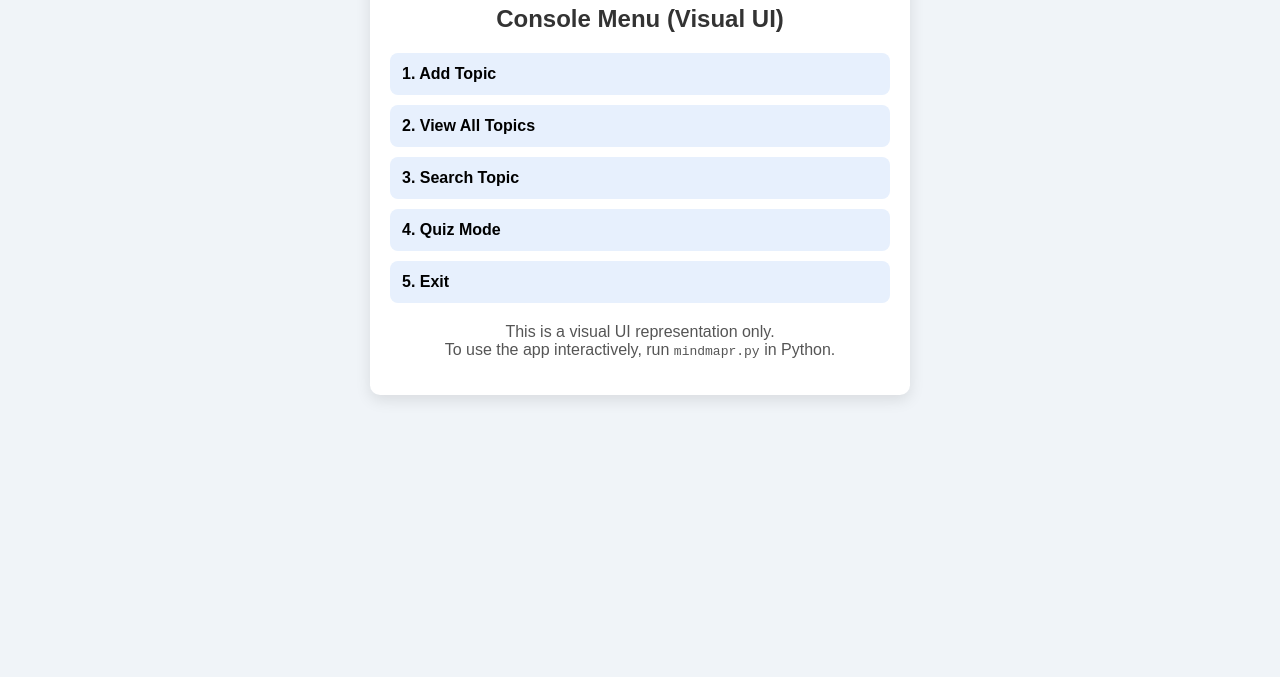
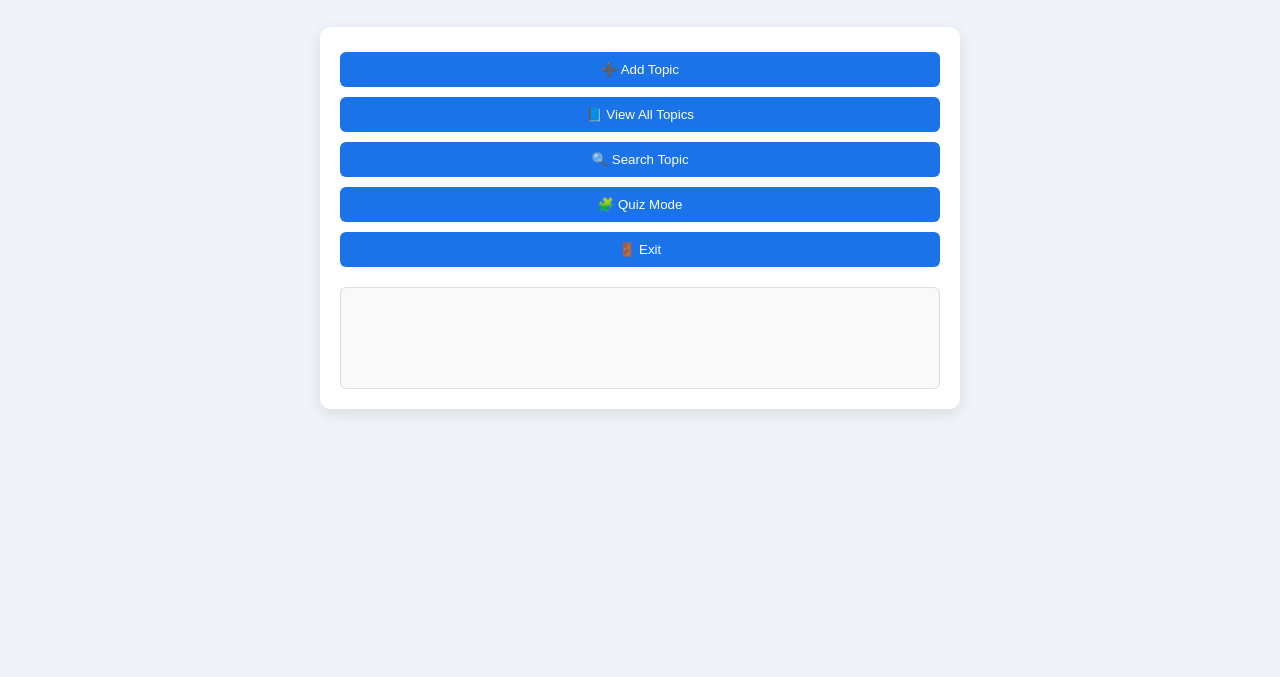
Before and after one commit to PavanCh26/MindMapr-SmartRevision, a plain HTML site: page index.html in a window 1280 px wide. Shown: the part 123-800 px from the top of the page. Drawn offline with Linux system fonts and the light colour scheme.

Commit message:
Update index.html

```diff
--- a/index.html
+++ b/index.html
@@ -6,64 +6,139 @@
 <title>MindMapr – Smart Revision Assistant</title>
 <style>
     body {
-        font-family: 'Arial', sans-serif;
+        font-family: Arial, sans-serif;
         background-color: #f0f4f8;
-        margin: 20px;
+        margin: 0;
+        padding: 0;
     }
-    h1 {
-        color: #1a73e8;
+    header {
+        background-color: #1a73e8;
+        color: white;
         text-align: center;
+        padding: 20px;
     }
-    .menu {
-        max-width: 500px;
+    .container {
+        max-width: 600px;
         margin: 30px auto;
-        background-color: #fff;
+        background: #fff;
         padding: 20px;
         border-radius: 10px;
         box-shadow: 0px 5px 15px rgba(0,0,0,0.1);
     }
-    .menu h2 {
-        text-align: center;
-        color: #333;
+    button {
+        background-color: #1a73e8;
+        color: white;
+        border: none;
+        padding: 10px 15px;
+        border-radius: 6px;
+        cursor: pointer;
+        margin: 5px 0;
+        width: 100%;
     }
-    .menu ul {
-        list-style: none;
-        padding: 0;
+    button:hover {
+        background-color: #155fc4;
     }
-    .menu li {
-        background: #e7f0fd;
-        margin: 10px 0;
-        padding: 12px;
-        border-radius: 8px;
-        cursor: default;
-        font-weight: bold;
-        transition: 0.3s;
+    #output {
+        background-color: #f9f9f9;
+        border: 1px solid #ddd;
+        border-radius: 6px;
+        padding: 10px;
+        margin-top: 15px;
+        min-height: 80px;
     }
-    .menu li:hover {
-        background: #d0e2fc;
-    }
-    .note {
-        text-align: center;
-        margin-top: 20px;
-        color: #555;
+    input, textarea {
+        width: 100%;
+        padding: 8px;
+        margin: 6px 0;
+        border-radius: 5px;
+        border: 1px solid #ccc;
     }
 </style>
 </head>
 <body>
 
-<h1>MindMapr – Smart Revision Assistant</h1>
+<header>
+    <h1>MindMapr – Smart Revision Assistant</h1>
+</header>
 
-<div class="menu">
-    <h2>Console Menu (Visual UI)</h2>
-    <ul>
-        <li>1. Add Topic</li>
-        <li>2. View All Topics</li>
-        <li>3. Search Topic</li>
-        <li>4. Quiz Mode</li>
-        <li>5. Exit</li>
-    </ul>
-    <p class="note">This is a visual UI representation only.<br>To use the app interactively, run <code>mindmapr.py</code> in Python.</p>
+<div class="container">
+    <button onclick="addTopic()">➕ Add Topic</button>
+    <button onclick="viewAll()">📘 View All Topics</button>
+    <button onclick="searchTopic()">🔍 Search Topic</button>
+    <button onclick="quizMode()">🧩 Quiz Mode</button>
+    <button onclick="exitApp()">🚪 Exit</button>
+
+    <div id="output"></div>
 </div>
+
+<script>
+let data = JSON.parse(localStorage.getItem('mindmaprData') || '{}');
+
+function saveData() {
+    localStorage.setItem('mindmaprData', JSON.stringify(data));
+}
+
+function addTopic() {
+    const topic = prompt("Enter topic name:");
+    if (!topic) return alert("Topic name cannot be empty!");
+    let points = [];
+    while (true) {
+        const point = prompt("Add key point (or type 'done' to finish):");
+        if (point === null || point.toLowerCase() === 'done') break;
+        if (point.trim()) points.push(point.trim());
+    }
+    if (!points.length) return;
+    data[topic] = (data[topic] || []).concat(points);
+    saveData();
+    alert(`✅ Saved ${points.length} points for '${topic}'`);
+}
+
+function viewAll() {
+    if (Object.keys(data).length === 0) {
+        document.getElementById('output').innerHTML = "No topics added yet.";
+        return;
+    }
+    let html = "";
+    for (let topic in data) {
+        html += `<h3>📘 ${topic}</h3><ul>`;
+        data[topic].forEach((p, i) => html += `<li>${i + 1}. ${p}</li>`);
+        html += "</ul>";
+    }
+    document.getElementById('output').innerHTML = html;
+}
+
+function searchTopic() {
+    const topic = prompt("Enter topic name to search:");
+    if (!topic) return;
+    if (data[topic]) {
+        let html = `<h3>📗 ${topic}</h3><ul>`;
+        data[topic].forEach((p, i) => html += `<li>${i + 1}. ${p}</li>`);
+        html += "</ul>";
+        document.getElementById('output').innerHTML = html;
+    } else {
+        document.getElementById('output').innerHTML = "Topic not found!";
+    }
+}
+
+function quizMode() {
+    const keys = Object.keys(data);
+    if (keys.length === 0) {
+        document.getElementById('output').innerHTML = "No data available for quiz.";
+        return;
+    }
+    const topic = keys[Math.floor(Math.random() * keys.length)];
+    const points = data[topic];
+    const point = points[Math.floor(Math.random() * points.length)];
+    document.getElementById('output').innerHTML = `<h3>🧩 Topic: ${topic}</h3><p>Press OK to see hint...</p>`;
+    alert(`💡 Hint: ${point}`);
+}
+
+function exitApp() {
+    if (confirm("Are you sure you want to exit?")) {
+        document.getElementById('output').innerHTML = "Goodbye 👋 Keep Revising!";
+    }
+}
+</script>
 
 </body>
 </html>
```
